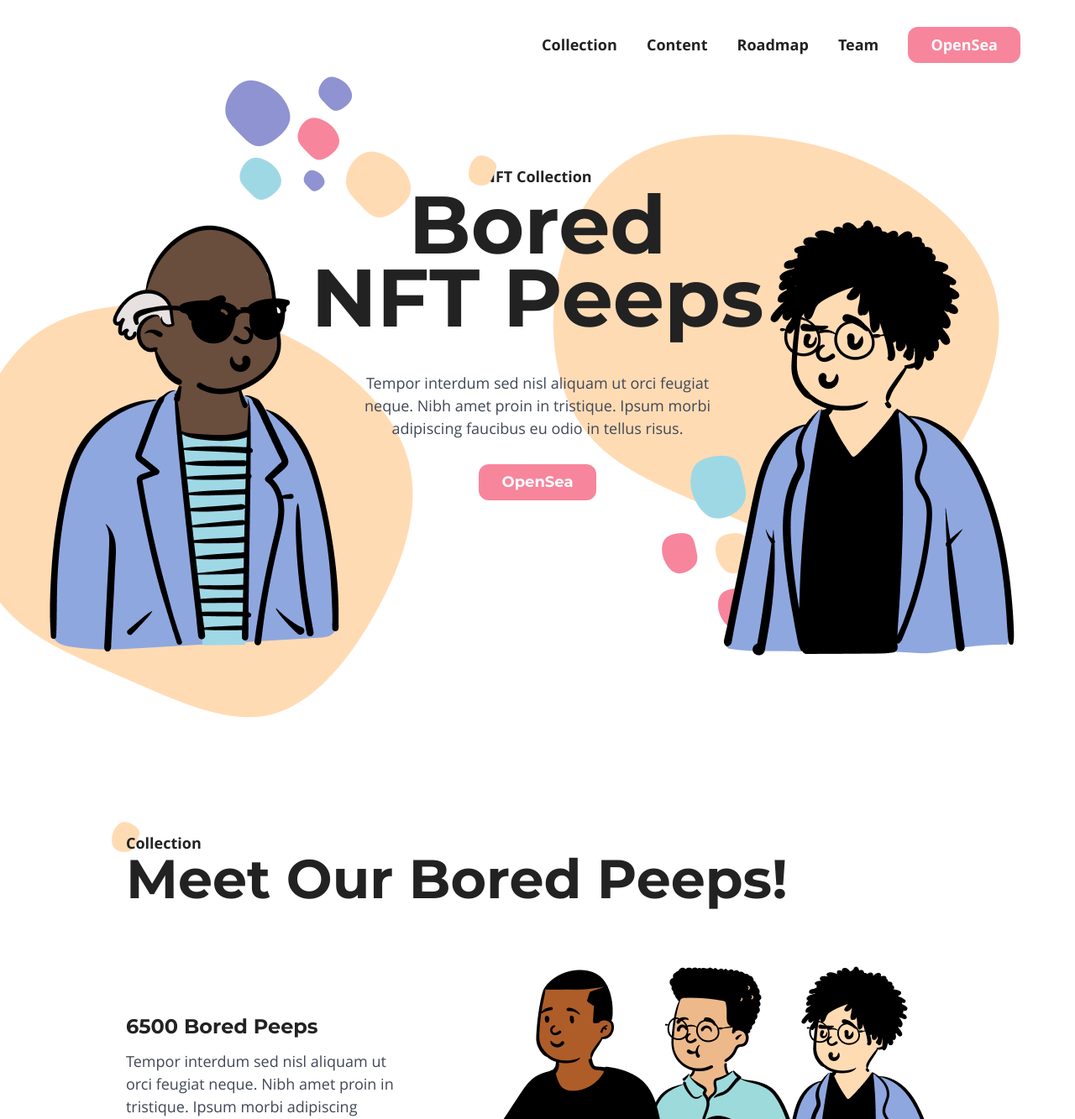
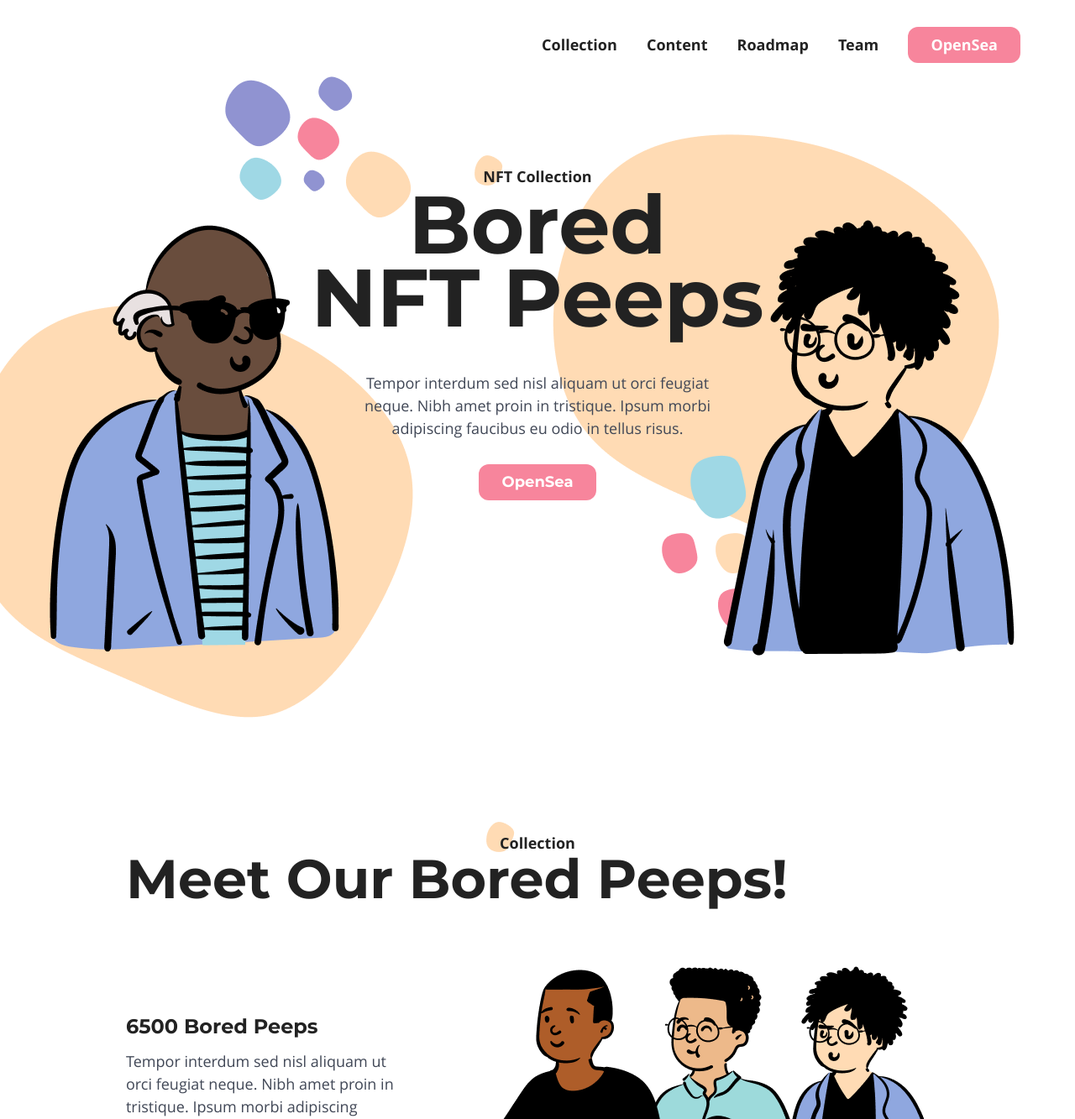
Before and after one commit to NadezhdaJS/NFT, a plain HTML site: page index.html in a window 1280 px wide. Shown: the top 1333 px of the page at 84% size. Drawn offline with Linux system fonts and the light colour scheme.

Commit message:
style: section cirle

```diff
--- a/css/style.css
+++ b/css/style.css
@@ -34,6 +34,10 @@ html {
   width: 3.4rem;
   height: 3.6rem;
   z-index: 1;
+}
+.circle--center {
+  left: 45.5%;
+  transform: translate(-50%, 0);
 }
 
 .relative {
--- a/index.html
+++ b/index.html
@@ -28,8 +28,10 @@
 </header>
 	<main>
 		<section class="main relative">
-			<div class="menu-text relative margin-auto "> <img src="img/section-circle-brown.png" alt="" class="circle"> NFT
-				Collection</div>
+			<div class="relative"> <img src="img/section-circle-brown.png" alt="" class="circle circle--center">
+				<div class="menu-text margin-auto content-section__text">NFT
+					Collection</div>
+			</div>
 			<h1 class="h1">Bored <br>NFT Peeps</h1>
 			<p class="paragraphs main__text">Tempor interdum sed nisl aliquam ut orci feugiat neque. Nibh amet proin in
 				tristique. Ipsum
@@ -44,8 +46,8 @@
 		</section>
 
 		<section class="meet-section container ">
-			<div class="relative margin-auto"> <img src="img/section-circle-brown.png" alt="" class="circle">
-				<div class="menu-text content-section__text ">Collection
+			<div class="relative "> <img src="img/section-circle-brown.png" alt="" class="circle circle--center">
+				<div class="menu-text content-section__text margin-auto">Collection
 				</div>
 			</div>
 			<h2 class="h2">Meet Our Bored Peeps!</h2>
```
Also changed, not shown: css/style.min.css.
